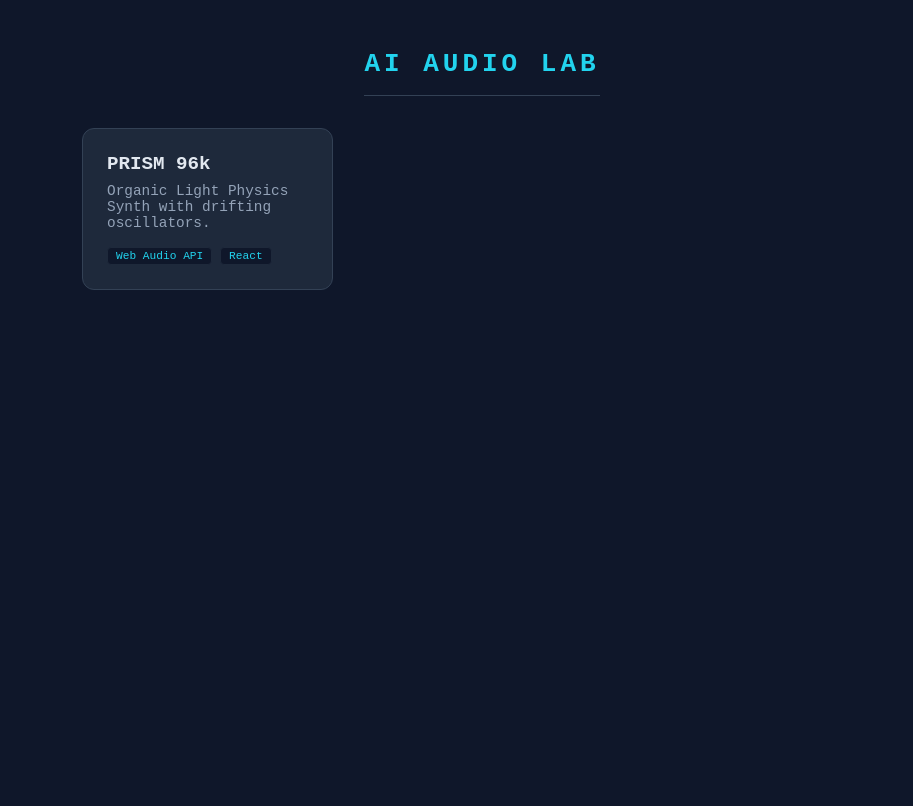
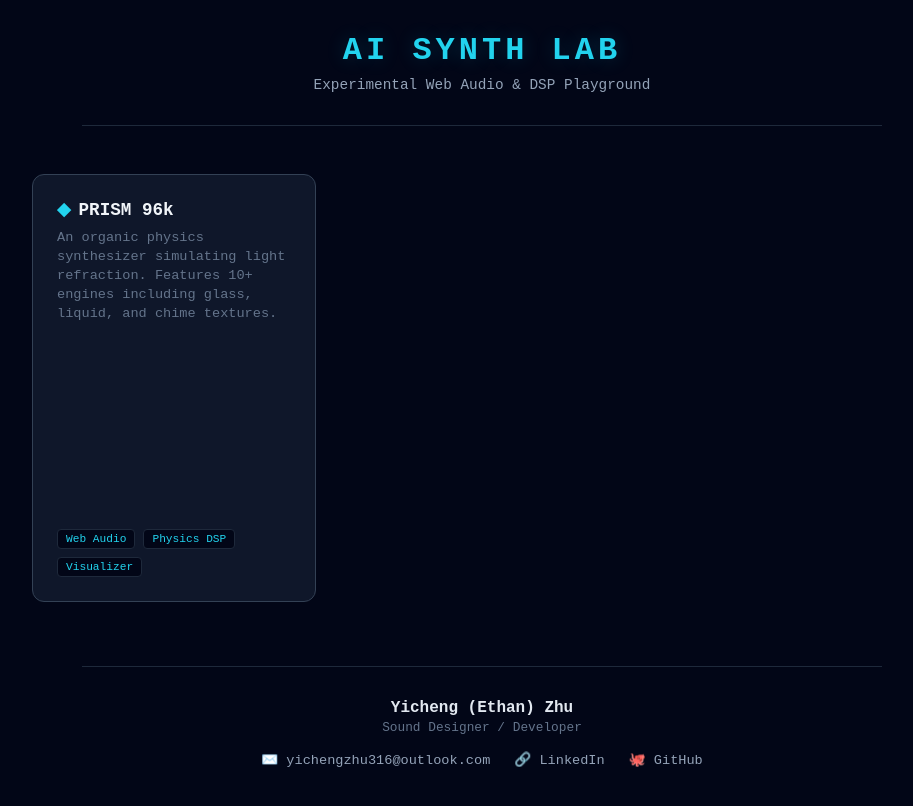
Before and after one commit to YichengZ/web-synth, a plain HTML site: page index.html in a window 1280 px wide. Shown: the whole page, without its empty margins (158-1071 px from the left). Drawn offline with Linux system fonts and the light colour scheme.

Commit message:
Modify title and improve CSS styles in index.html
Updated the title and enhanced the styling for better visuals and layout.

```diff
--- a/index.html
+++ b/index.html
@@ -3,29 +3,185 @@
 <head>
     <meta charset="UTF-8">
     <meta name="viewport" content="width=device-width, initial-scale=1.0">
-    <title>AI Synth Lab</title>
+    <title>AI Synth Lab | Yicheng Zhu</title>
     <style>
-        body { background: #0f172a; color: #fff; font-family: monospace; display: flex; flex-direction: column; align-items: center; min-height: 100vh; margin: 0; padding: 2rem; }
-        h1 { color: #22d3ee; margin-bottom: 2rem; text-transform: uppercase; letter-spacing: 4px; border-bottom: 1px solid #334155; padding-bottom: 1rem; }
-        .grid { display: grid; grid-template-columns: repeat(auto-fill, minmax(250px, 1fr)); gap: 1.5rem; width: 100%; max-width: 800px; }
-        .card { background: #1e293b; border: 1px solid #334155; padding: 1.5rem; border-radius: 12px; transition: all 0.3s; text-decoration: none; color: inherit; display: block; }
-        .card:hover { transform: translateY(-5px); border-color: #22d3ee; box-shadow: 0 10px 30px -10px rgba(34, 211, 238, 0.3); }
-        .card h2 { margin: 0 0 0.5rem 0; font-size: 1.2rem; color: #e2e8f0; }
-        .card p { margin: 0; color: #94a3b8; font-size: 0.9rem; }
-        .tag { display: inline-block; background: #0f172a; padding: 2px 8px; border-radius: 4px; font-size: 0.7rem; color: #22d3ee; margin-top: 1rem; border: 1px solid #1e293b; }
+        body {
+            background: #020617;
+            color: #fff;
+            font-family: 'Courier New', Courier, monospace;
+            display: flex;
+            flex-direction: column;
+            align-items: center;
+            min-height: 100vh;
+            margin: 0;
+            padding: 2rem;
+            box-sizing: border-box;
+        }
+
+        /* Header */
+        header {
+            text-align: center;
+            margin-bottom: 3rem;
+            width: 100%;
+            max-width: 800px;
+            border-bottom: 1px solid #1e293b;
+            padding-bottom: 2rem;
+        }
+        h1 {
+            color: #22d3ee;
+            text-transform: uppercase;
+            letter-spacing: 4px;
+            margin: 0 0 0.5rem 0;
+            text-shadow: 0 0 20px rgba(34, 211, 238, 0.2);
+        }
+        .subtitle {
+            color: #94a3b8;
+            font-size: 0.9rem;
+        }
+
+        /* Grid Layout */
+        .grid {
+            display: grid;
+            grid-template-columns: repeat(auto-fill, minmax(280px, 1fr));
+            gap: 1.5rem;
+            width: 100%;
+            max-width: 900px;
+            flex: 1; /* 让中间内容撑开，保证footer在底部 */
+        }
+
+        /* Card Style */
+        .card {
+            background: #0f172a;
+            border: 1px solid #334155;
+            padding: 1.5rem;
+            border-radius: 12px;
+            transition: all 0.3s ease;
+            text-decoration: none;
+            color: inherit;
+            display: flex;
+            flex-direction: column;
+            position: relative;
+            overflow: hidden;
+        }
+        .card:hover {
+            transform: translateY(-5px);
+            border-color: #22d3ee;
+            background: #1e293b;
+            box-shadow: 0 10px 30px -10px rgba(34, 211, 238, 0.15);
+        }
+        .card h2 {
+            margin: 0 0 0.5rem 0;
+            font-size: 1.1rem;
+            color: #f1f5f9;
+            display: flex;
+            align-items: center;
+            gap: 8px;
+        }
+        .card p {
+            margin: 0;
+            color: #64748b;
+            font-size: 0.85rem;
+            line-height: 1.4;
+            flex: 1;
+        }
+        .tags {
+            margin-top: 1rem;
+            display: flex;
+            gap: 0.5rem;
+            flex-wrap: wrap;
+        }
+        .tag {
+            background: #020617;
+            padding: 3px 8px;
+            border-radius: 4px;
+            font-size: 0.7rem;
+            color: #22d3ee;
+            border: 1px solid #1e293b;
+        }
+
+        /* Footer Style */
+        footer {
+            margin-top: 4rem;
+            padding-top: 2rem;
+            border-top: 1px solid #1e293b;
+            width: 100%;
+            max-width: 800px;
+            text-align: center;
+        }
+        .profile-name {
+            display: block;
+            color: #e2e8f0;
+            font-weight: bold;
+            font-size: 1rem;
+            margin-bottom: 0.2rem;
+        }
+        .profile-role {
+            display: block;
+            color: #64748b;
+            font-size: 0.8rem;
+            margin-bottom: 1rem;
+        }
+        .social-links {
+            display: flex;
+            justify-content: center;
+            gap: 1.5rem;
+            flex-wrap: wrap;
+        }
+        .social-links a {
+            color: #94a3b8;
+            text-decoration: none;
+            transition: color 0.2s;
+            font-size: 0.85rem;
+            display: flex;
+            align-items: center;
+            gap: 6px;
+        }
+        .social-links a:hover {
+            color: #22d3ee;
+        }
     </style>
 </head>
 <body>
-    <h1>AI Audio Lab</h1>
+
+    <header>
+        <h1>AI Synth Lab</h1>
+        <div class="subtitle">Experimental Web Audio & DSP Playground</div>
+    </header>
+
     <div class="grid">
 
         <a href="CrystalPrism.html" class="card">
-            <h2>PRISM 96k</h2>
-            <p>Organic Light Physics Synth with drifting oscillators.</p>
-            <span class="tag">Web Audio API</span>
-            <span class="tag">React</span>
+            <h2>
+                <span style="color:#22d3ee">◆</span> PRISM 96k
+            </h2>
+            <p>An organic physics synthesizer simulating light refraction. Features 10+ engines including glass, liquid, and chime textures.</p>
+            <div class="tags">
+                <span class="tag">Web Audio</span>
+                <span class="tag">Physics DSP</span>
+                <span class="tag">Visualizer</span>
+            </div>
         </a>
 
         </div>
+
+    <footer>
+        <span class="profile-name">Yicheng (Ethan) Zhu</span>
+        <span class="profile-role">Sound Designer / Developer</span>
+
+        <div class="social-links">
+            <a href="mailto:yichengzhu316@outlook.com">
+                ✉️ yichengzhu316@outlook.com
+            </a>
+
+            <a href="https://www.linkedin.com/in/你的LinkedInID/" target="_blank">
+                🔗 LinkedIn
+            </a>
+
+            <a href="https://github.com/" target="_blank">
+                🐙 GitHub
+            </a>
+        </div>
+    </footer>
+
 </body>
 </html>
```
